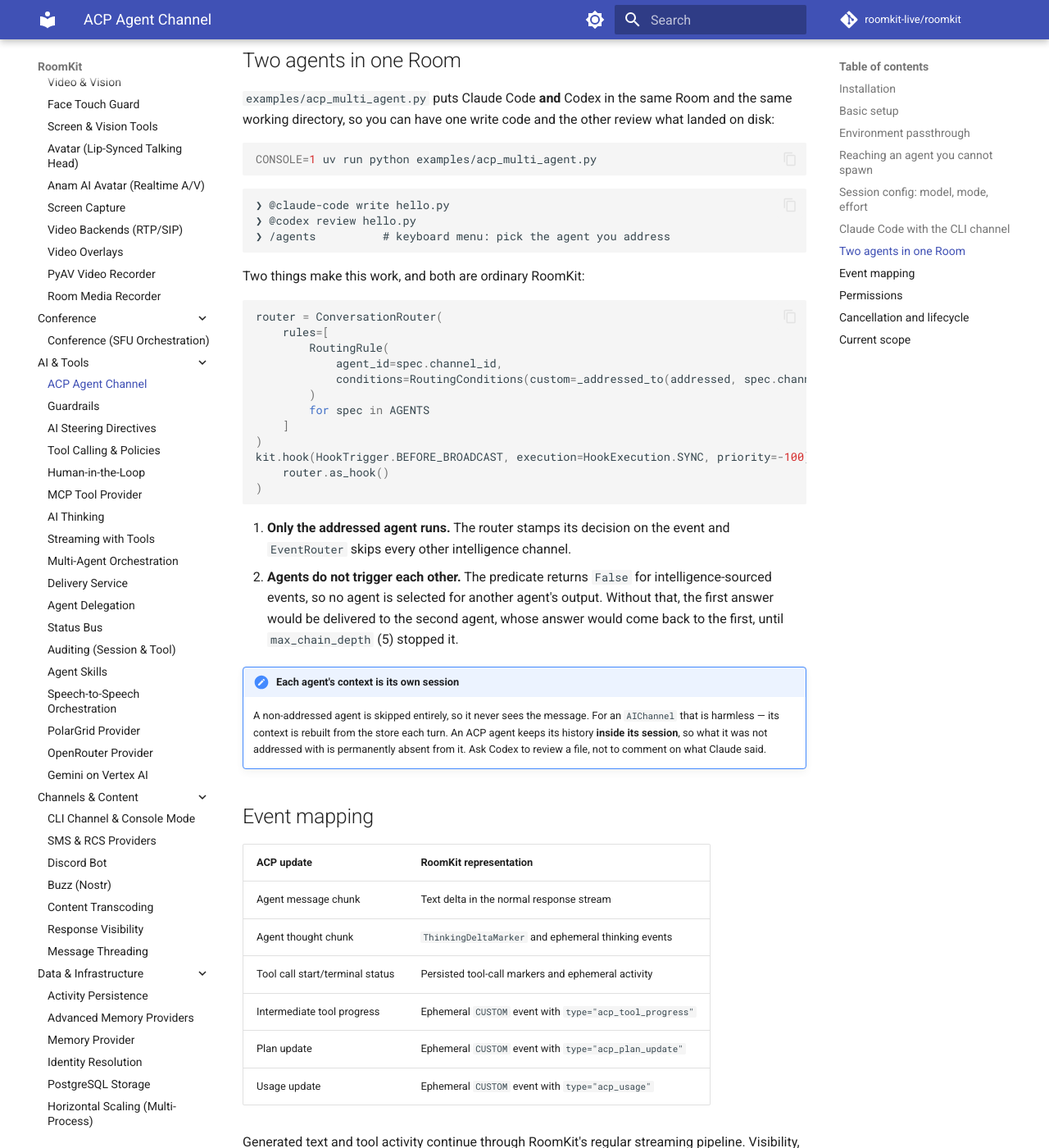
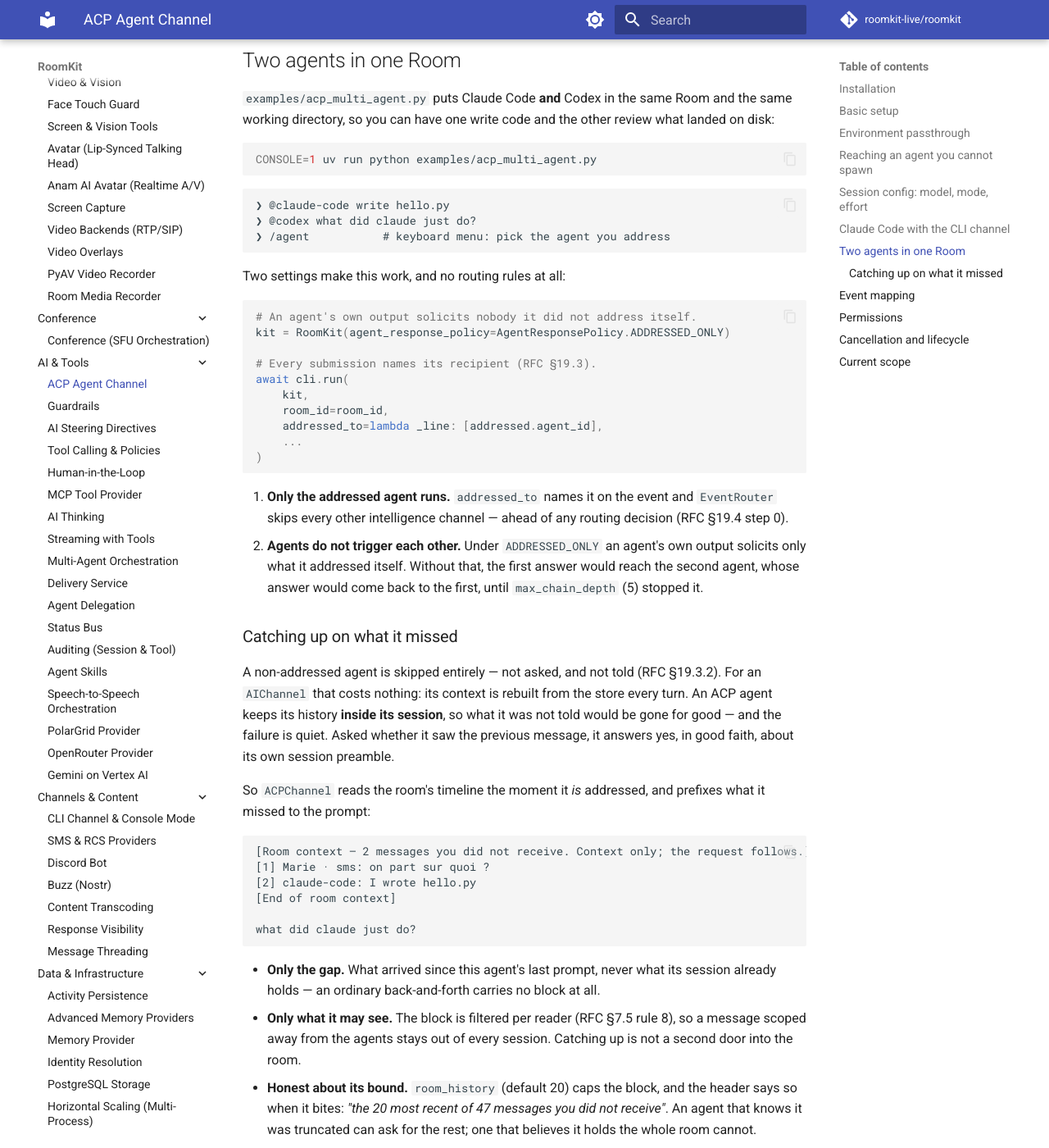
Before and after one commit to roomkit-live/roomkit-docs, an MkDocs documentation site: the page built from docs/guides/acp-channel.md, in a window 1280 px wide and 1400 px high, scrolled down 5508 px. Shown: the whole window at 82% size. Built offline with MkDocs 1.6.1 and Material for MkDocs 9.7.7, drawn with Linux system fonts in a browser that asks for light colours; comment, search, counter and statistics services are not loaded; some of the changed text lies outside the part shown.

Commit message:
docs(acp): the guide said an agent stays blind, and showed a router it no longer uses (RMK-102)
"Two agents in one Room" documented a ConversationRouter with routing rules; the
example dropped it for addressed_to + ADDRESSED_ONLY when addressing landed
(roomkit 79db1d2), so the snippet had been wrong for a day. Its closing note —
"what it was not addressed with is permanently absent from it. Ask Codex to
review a file, not to comment on what Claude said" — was true when written and
is now the opposite of what ships.

Both replaced: the two settings that actually make the example work, then a
section on the catch-up — what it carries (only the gap), what it never carries
(what visibility withheld, the agent's own words), and what it says when the
bound truncates. features.md gains the same in one paragraph.

````diff
--- a/docs/guides/acp-channel.md
+++ b/docs/guides/acp-channel.md
@@ -288,42 +288,72 @@ CONSOLE=1 uv run python examples/acp_multi_agent.py
 
 ```text
 ❯ @claude-code write hello.py
-❯ @codex review hello.py
-❯ /agents          # keyboard menu: pick the agent you address
+❯ @codex what did claude just do?
+❯ /agent           # keyboard menu: pick the agent you address
 ```
 
-Two things make this work, and both are ordinary RoomKit:
+Two settings make this work, and no routing rules at all:
 
 ```python
-router = ConversationRouter(
-    rules=[
-        RoutingRule(
-            agent_id=spec.channel_id,
-            conditions=RoutingConditions(custom=_addressed_to(addressed, spec.channel_id)),
-        )
-        for spec in AGENTS
-    ]
-)
-kit.hook(HookTrigger.BEFORE_BROADCAST, execution=HookExecution.SYNC, priority=-100)(
-    router.as_hook()
+# An agent's own output solicits nobody it did not address itself.
+kit = RoomKit(agent_response_policy=AgentResponsePolicy.ADDRESSED_ONLY)
+
+# Every submission names its recipient (RFC §19.3).
+await cli.run(
+    kit,
+    room_id=room_id,
+    addressed_to=lambda _line: [addressed.agent_id],
+    ...
 )
 ```
 
-1. **Only the addressed agent runs.** The router stamps its decision on the
-   event and `EventRouter` skips every other intelligence channel.
-2. **Agents do not trigger each other.** The predicate returns `False` for
-   intelligence-sourced events, so no agent is selected for another agent's
-   output. Without that, the first answer would be delivered to the second
-   agent, whose answer would come back to the first, until `max_chain_depth`
-   (5) stopped it.
+1. **Only the addressed agent runs.** `addressed_to` names it on the event and
+   `EventRouter` skips every other intelligence channel — ahead of any routing
+   decision (RFC §19.4 step 0).
+2. **Agents do not trigger each other.** Under `ADDRESSED_ONLY` an agent's own
+   output solicits only what it addressed itself. Without that, the first
+   answer would reach the second agent, whose answer would come back to the
+   first, until `max_chain_depth` (5) stopped it.
 
-!!! note "Each agent's context is its own session"
+### Catching up on what it missed
 
-    A non-addressed agent is skipped entirely, so it never sees the message.
-    For an `AIChannel` that is harmless — its context is rebuilt from the
-    store each turn. An ACP agent keeps its history **inside its session**,
-    so what it was not addressed with is permanently absent from it. Ask
-    Codex to review a file, not to comment on what Claude said.
+A non-addressed agent is skipped entirely — not asked, and not told (RFC
+§19.3.2). For an `AIChannel` that costs nothing: its context is rebuilt from
+the store every turn. An ACP agent keeps its history **inside its session**, so
+what it was not told would be gone for good — and the failure is quiet. Asked
+whether it saw the previous message, it answers yes, in good faith, about its
+own session preamble.
+
+So `ACPChannel` reads the room's timeline the moment it *is* addressed, and
+prefixes what it missed to the prompt:
+
+```text
+[Room context — 2 messages you did not receive. Context only; the request follows.]
+[1] Marie · sms: on part sur quoi ?
+[2] claude-code: I wrote hello.py
+[End of room context]
+
+what did claude just do?
+```
+
+- **Only the gap.** What arrived since this agent's last prompt, never what its
+  session already holds — an ordinary back-and-forth carries no block at all.
+- **Only what it may see.** The block is filtered per reader (RFC §7.5 rule 8),
+  so a message scoped away from the agents stays out of every session. Catching
+  up is not a second door into the room.
+- **Honest about its bound.** `room_history` (default 20) caps the block, and
+  the header says so when it bites: *"the 20 most recent of 47 messages you did
+  not receive"*. An agent that knows it was truncated can ask for the rest; one
+  that believes it holds the whole room cannot.
+- **Its own words stay out**, and a session closed and reopened starts over —
+  the new one has missed everything.
+
+```python
+ACPChannel("codex", command=[...], cwd=workspace, room_history=0)  # opt out
+```
+
+`recent_events_window` follows `room_history`, which is what makes the framework
+load a room tail at all for a room whose only readers are ACP sessions.
 
 ## Event mapping
 
````
Also changed, not shown: docs/features.md (+8 -1 lines).
